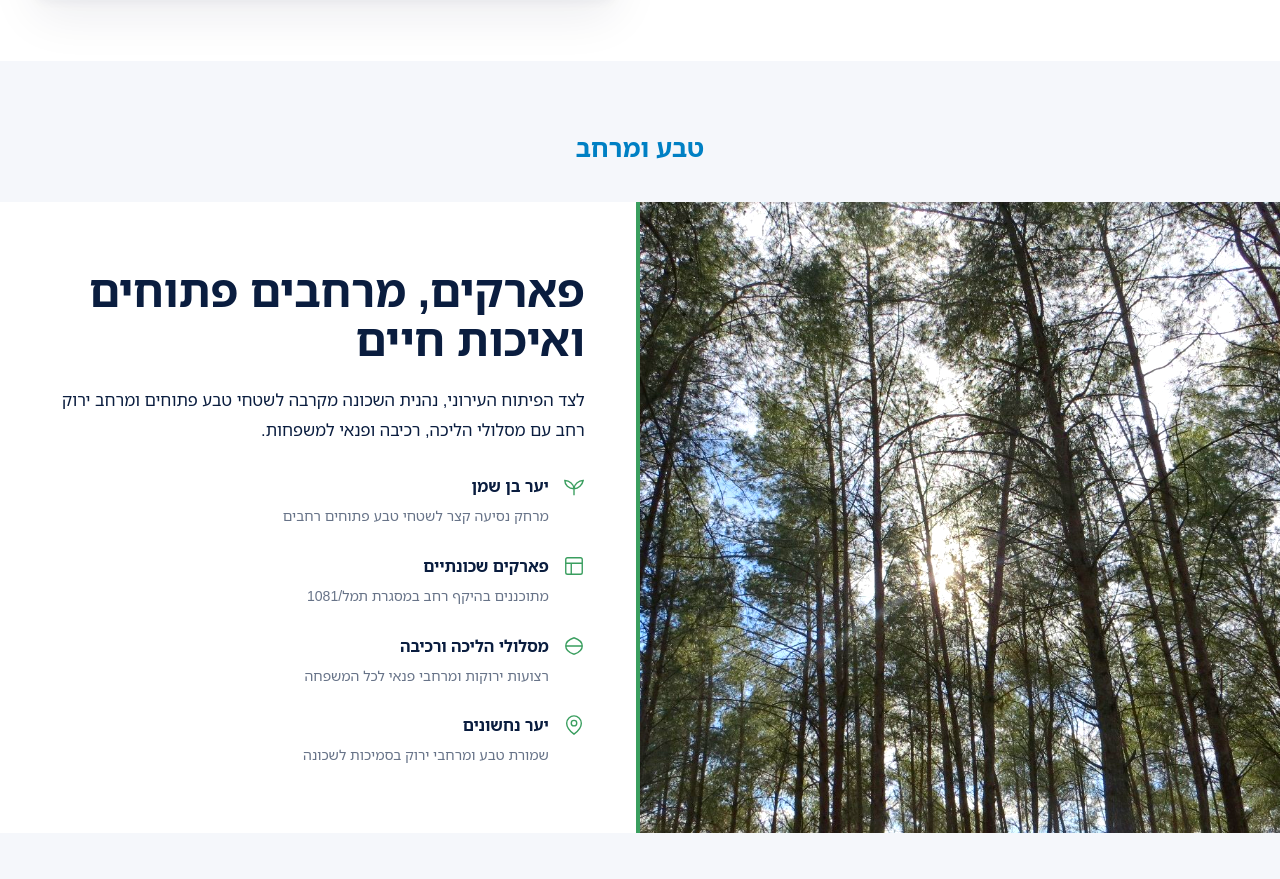
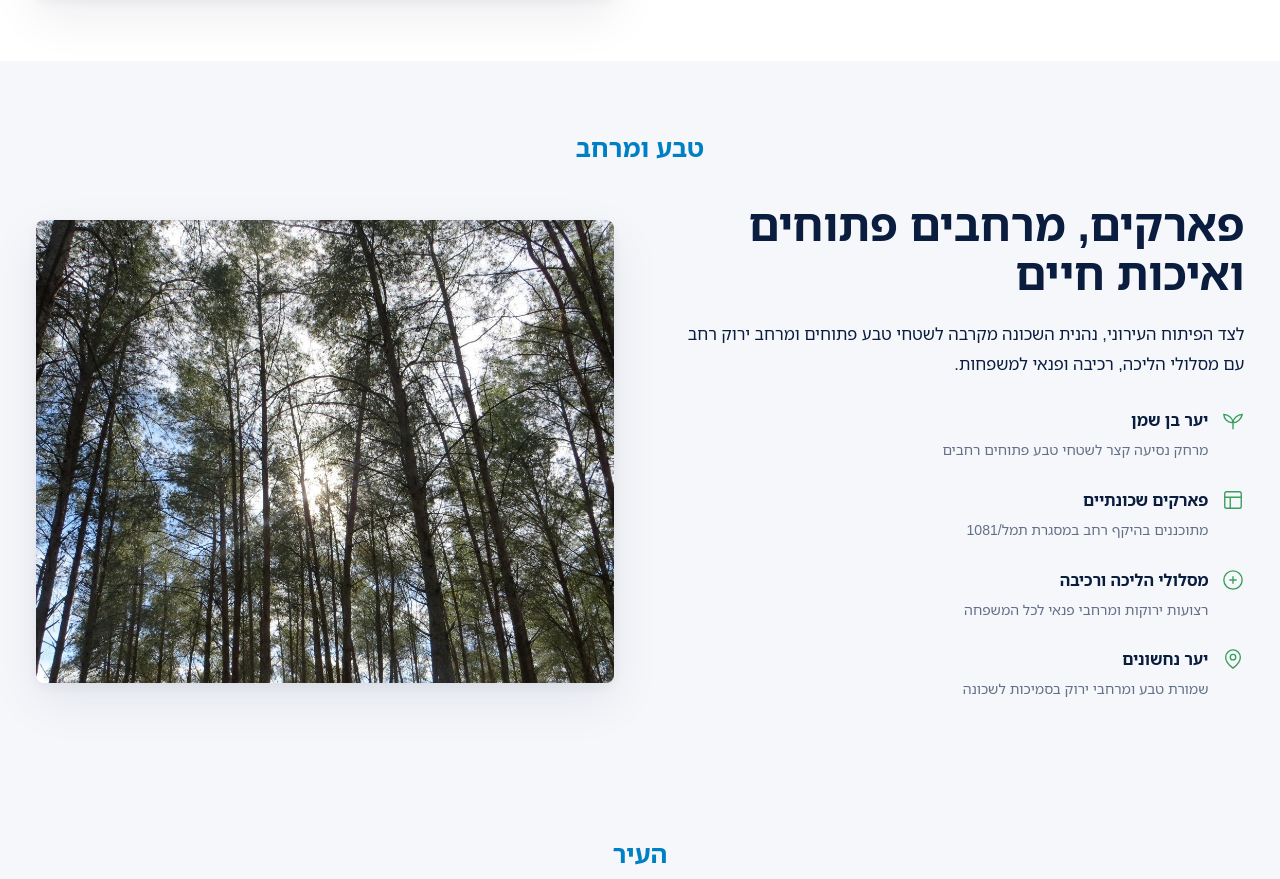
Before and after one commit to jet-vaults/elad-targetprice-electra-megurim, a plain HTML site: page wwwroot/index.html in a window 1280 px wide. Shown: the part 6174-7053 px from the top of the page. Drawn offline with Linux system fonts and the light colour scheme.

Commit message:
Redesign טבע ומרחב to match תחבורה split layout
Co-Authored-By: Claude Sonnet 4.6 <noreply@anthropic.com>

```diff
--- a/wwwroot/index.html
+++ b/wwwroot/index.html
@@ -329,17 +329,13 @@
   </section>
 
   <!-- PARKS -->
-  <section class="section section--nature" id="parks">
+  <section class="section section--tinted" id="parks">
     <div class="container">
       <div class="section-header center reveal">
         <span class="eyebrow">טבע ומרחב</span>
       </div>
-    </div>
-    <div class="nature-panels">
-      <div class="nature-panels__image">
-        <img src="assets/context/ben-shemen-forest.jpg" alt="יער בן שמן" loading="lazy">
-      </div>
-      <div class="nature-panels__content reveal">
+      <div class="split split--parks">
+        <div class="split__text reveal">
           <h2 class="heading">פארקים, מרחבים פתוחים ואיכות חיים</h2>
           <p class="body-text">לצד הפיתוח העירוני, נהנית השכונה מקרבה לשטחי טבע פתוחים ומרחב ירוק רחב עם מסלולי הליכה, רכיבה ופנאי למשפחות.</p>
           <ul class="nature-list">
@@ -352,7 +348,7 @@
               <div><strong>פארקים שכונתיים</strong><span>מתוכננים בהיקף רחב במסגרת תמל/1081</span></div>
             </li>
             <li>
-            <svg viewBox="0 0 24 24" fill="none" stroke="currentColor" stroke-width="1.5"><path d="M3 12h18M3 12c0-4 3-7 9-9M3 12c0 4 3 7 9 9M21 12c0-4-3-7-9-9M21 12c0 4-3 7-9 9"/></svg>
+              <svg viewBox="0 0 24 24" fill="none" stroke="currentColor" stroke-width="1.5"><circle cx="12" cy="12" r="10"/><path d="M8 12h8M12 8v8"/></svg>
               <div><strong>מסלולי הליכה ורכיבה</strong><span>רצועות ירוקות ומרחבי פנאי לכל המשפחה</span></div>
             </li>
             <li>
@@ -360,6 +356,10 @@
               <div><strong>יער נחשונים</strong><span>שמורת טבע ומרחבי ירוק בסמיכות לשכונה</span></div>
             </li>
           </ul>
+        </div>
+        <div class="split__media split__media--wide reveal reveal-delay-1">
+          <img src="assets/context/ben-shemen-forest.jpg" alt="יער בן שמן" loading="lazy">
+        </div>
       </div>
     </div>
   </section>
```
Lines whose indentation alone changed are shown as unchanged.
